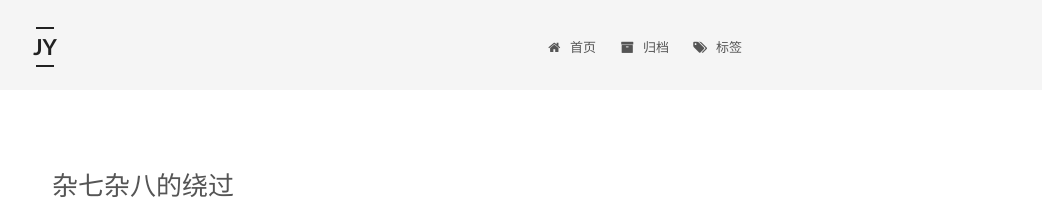
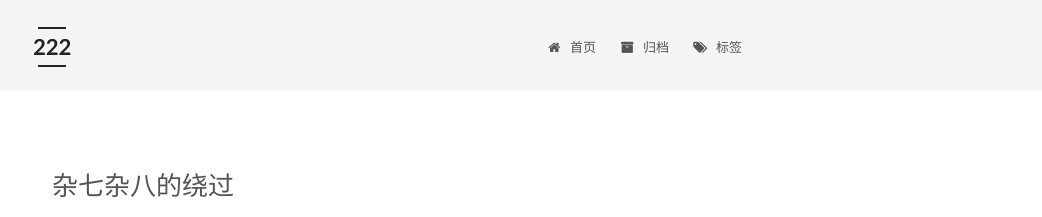
Before and after one commit to AirGoldenFish/airgoldenfish.github.io, a Jekyll site: the page built from index.html, in a window 1280 px wide. Shown: the top 217 px of the page, without its empty margins (238-1280 px from the left). Built offline with Jekyll 4.4.1, drawn with Linux system fonts in a browser that asks for light colours; the list of posts is cut into pages by our own code.

Commit message:
Update _config.yml

```diff
--- a/_config.yml
+++ b/_config.yml
@@ -4,17 +4,17 @@
 # ---------------------------------------------------------------
 
 # Site
-title: JY
+title: 222
 subtitle:
 description:
-author: JY
+author: 222
 # Support language: de, en, fr-FR, id, ja, ko, pt-BR, pt, ru, zh-Hans, zh-hk, zh-tw
 language: zh-Hans
 date_format: '%Y-%m-%d'
 
 # URL
 ## If your site is put in a subdirectory, set url as 'http://yoursite.com' and baseurl as '/child'
-url: 'https://jy419.github.io'
+url: 'https://zjy222.github.io'
 baseurl: '/'
 permalink: pretty
 
```
